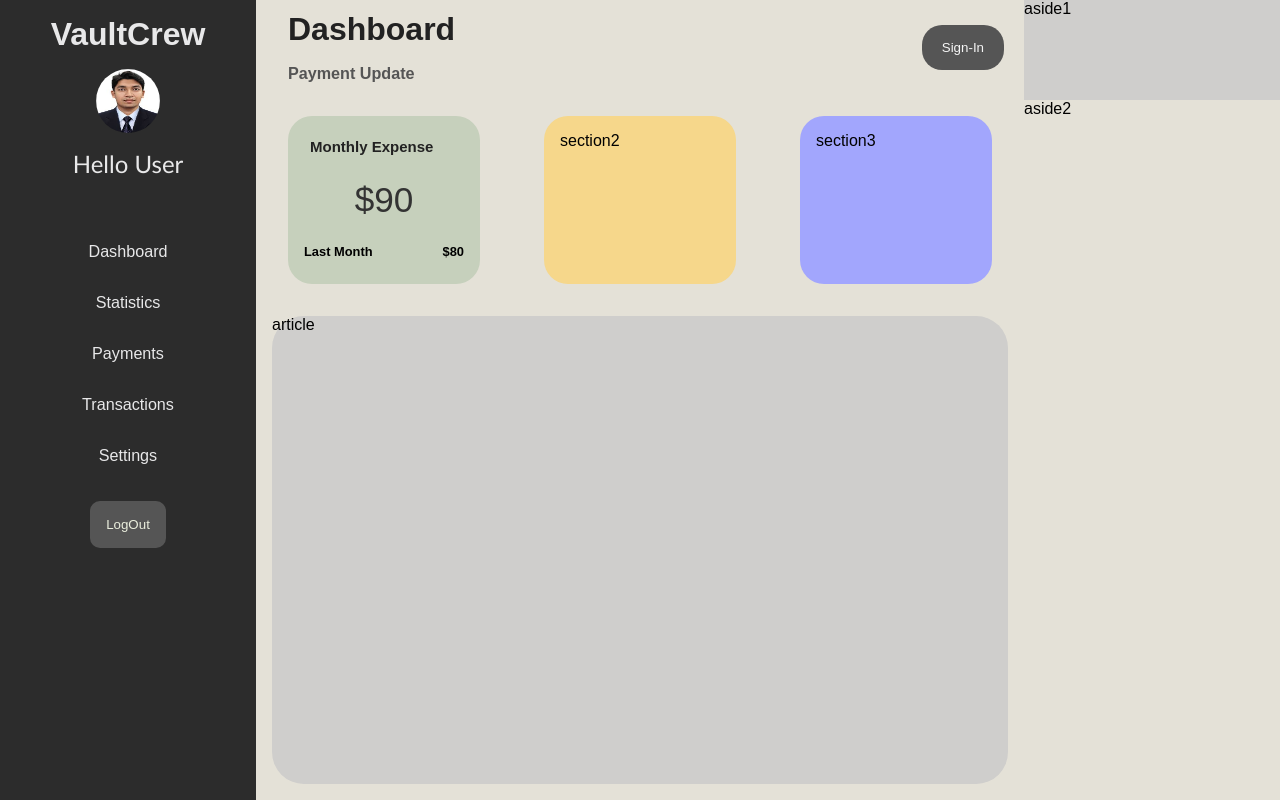
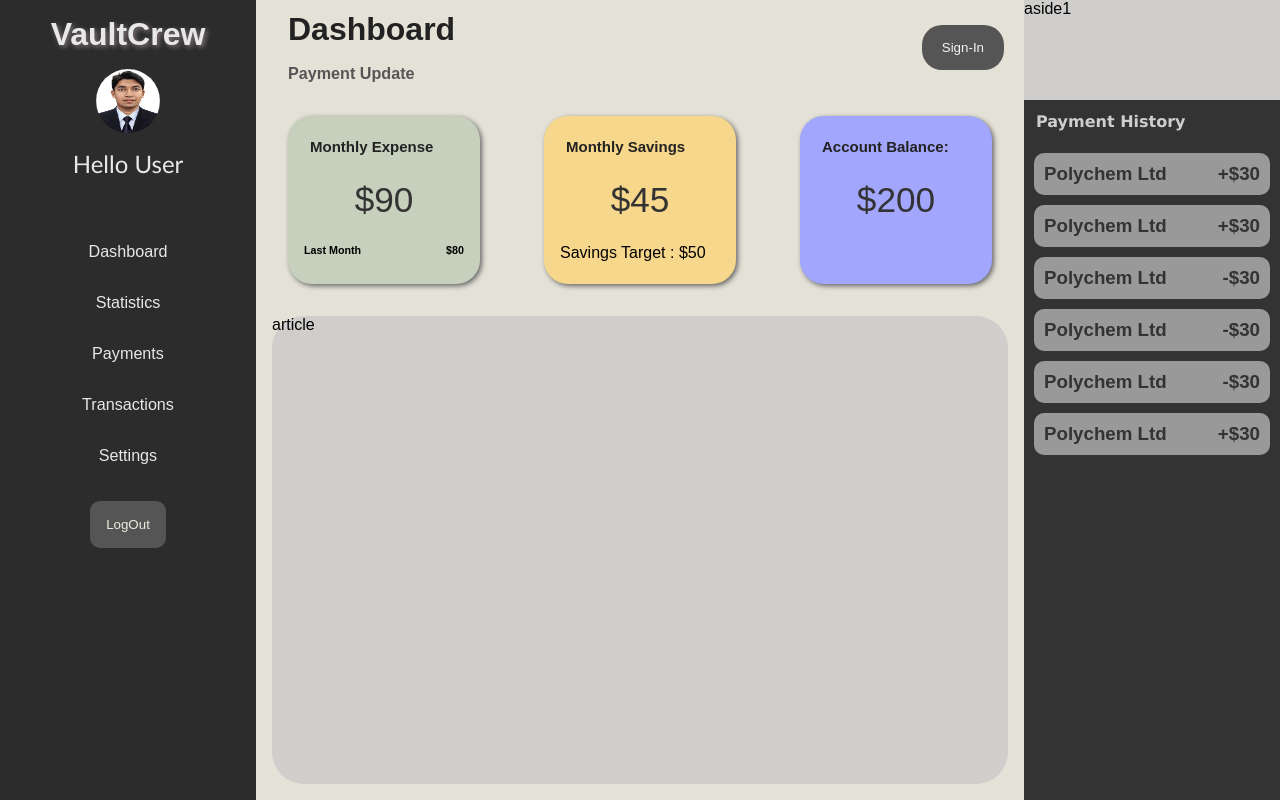
Before and after one commit to Code-npm/VaultCrew, a plain HTML site: page index.html in a window 1280 px wide. Drawn offline with Linux system fonts and the light colour scheme.

Commit message:
Second commit

```diff
--- a/index.html
+++ b/index.html
@@ -35,17 +35,49 @@
         <section id="section1">
             <h3>Monthly Expense </h3>
 
-            <p>$90</p>
+            <p >$90</p>
             <p><div class="last">
                 <h6>Last Month </h6>
                 <h6>$80</h6>
             </div></p>
 
         </section>
-        <section id="section2">section2</section>
-        <section id="section3">section3</section>
+        <section id="section2">
+            <h3>Monthly Savings</h3>
+
+            <p>$45</p>
+            <div class="last">
+                Savings Target : $50
+            </div>
+        </section>
+        <section id="section3">
+            <h3>Account Balance:</h3>
+            <p>$200</p>
+        </section>
         <aside id="aside1">aside1</aside>
-        <aside id="aside2">aside2</aside>
+        <aside id="aside2">
+        <h2>Payment History</h2>
+        <div class="payment">
+            <div class="user1">
+                <h3>Polychem Ltd </h3>
+                <h3>+$30</h3>
+            </div>
+            <div class="user2">
+                <h3>Polychem Ltd </h3>
+                <h3>+$30</h3>
+            </div>
+            <div class="user3">
+                <h3>Polychem Ltd </h3>
+                <h3>-$30</h3>
+            </div>
+            <div class="user4"><h3>Polychem Ltd </h3>
+                <h3>-$30</h3></div>
+            <div class="user5"><h3>Polychem Ltd </h3>
+                <h3>-$30</h3></div>
+            <div class="user6"><h3>Polychem Ltd </h3>
+                <h3>+$30</h3></div>
+        </div>
+        </aside>
         <article>article</article>
     </main>
     <script src="script.js"></script>
--- a/style.css
+++ b/style.css
@@ -33,6 +33,7 @@ nav h1{
     padding: 1rem 2rem;
     font-size: 2rem;
     text-align: center;
+    text-shadow: 2px 2px 5px rgb(133, 121, 121);
 
 }
 nav info img{
@@ -113,30 +114,33 @@ header button:hover{
     margin:1rem 2rem;
     border-radius: 1.5rem;
     padding: 1rem;
+    box-shadow: 2px 2px 5px #666;
 }
-#section1 h3{
+#section1 h3 , #section2 h3 , #section3 h3{
     font-size: 15px;
     padding: 6px;
     color: #222;
 }
-#section1 p{
+#section1 p , #section2 p , #section3 p{
     text-align: center;
     font-size: 2.2rem;
     color: #333;
     margin-top: 12%;
 }
-#section1 .last{
+#section1 .last , #section2 .last{
     margin-top: 15%;
     display: flex;
     justify-content: space-between;
-
-font-size: larger;}
+/* font-size: larger; */
+}
 #section2{
     background-color: #F6D78B;
     grid-area: section2;
     margin: 1rem 2rem;
     border-radius: 1.5rem;
     padding: 1rem;
+    box-shadow: 2px 2px 5px #666;
+
 }
 #section3{
     background-color: #A2A6FD;
@@ -144,6 +148,8 @@ font-size: larger;}
     margin: 1rem 2rem;
     border-radius: 1.5rem;
     padding: 1rem;
+    box-shadow: 2px 2px 5px #666;
+
 }
 
 #aside1{
@@ -151,12 +157,76 @@ font-size: larger;}
     grid-area: aside1;
 }
 #aside2{
-    background-color:#E4E1D7 ;
     grid-area: aside2;
+    background-color: #333;
+}
+#aside2 h2{
+    font-family: 'Lucida Sans', 'Lucida Sans Regular', 'Lucida Grande', 'Lucida Sans Unicode', Geneva, Verdana, sans-serif;
+    font-size: 1rem;
+    color: #cfcecc;
+    padding: 12px;
+}
+.payment{
+    border-radius: 20px solid transparent;
+}
+.payment .user1{
+    color: #333;
+    margin: 10px;
+    border-radius: 10px;
+    background-color: #999;
+    display: flex;
+    justify-content: space-between;
+    padding: 10px 10px ;
+}
+.payment .user2{
+    color: #333;
+    margin: 10px;
+    border-radius: 10px;
+    background-color: #999;
+    display: flex;
+    justify-content: space-between;
+    padding: 10px 10px ;
+}
+.payment .user3{
+    color: #333;
+    margin: 10px;
+    border-radius: 10px;
+    background-color: #999;
+    display: flex;
+    justify-content: space-between;
+    padding: 10px 10px ;
+}
+.payment .user4{
+    color: #333;
+    margin: 10px;
+    border-radius: 10px;
+    background-color: #999;
+    display: flex;
+    justify-content: space-between;
+    padding: 10px 10px ;
+}
+.payment .user5{
+    color: #333;
+    margin: 10px;
+    border-radius: 10px;
+    background-color: #999;
+    display: flex;
+    justify-content: space-between;
+    padding: 10px 10px ;
+}
+.payment .user6{
+    color: #333;
+    margin: 10px;
+    border-radius: 10px;
+    background-color: #999;
+    display: flex;
+    justify-content: space-between;
+    padding: 10px 10px ;
 }
 article{
     background-color: #cfcecc;
     grid-area: article;
     border-radius: 2rem;
     margin: 1rem;
+
 }
```
